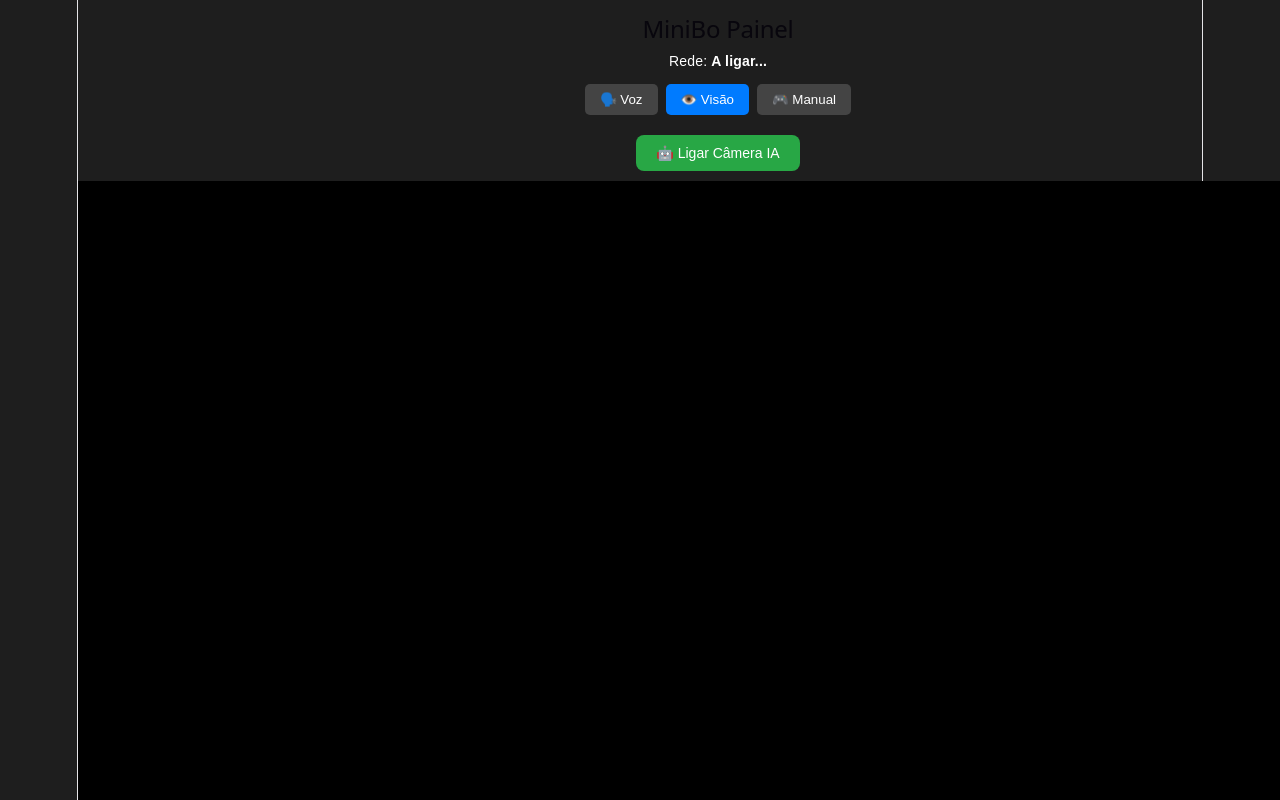
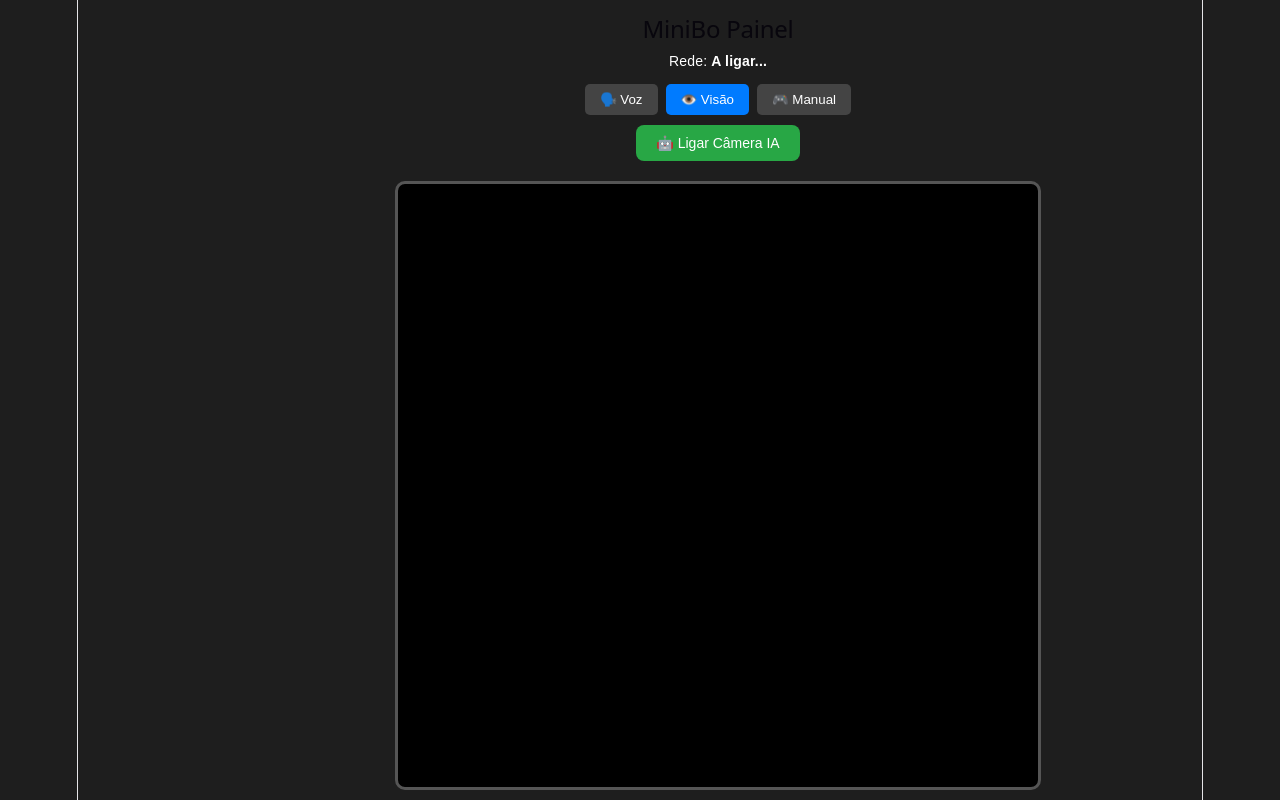
Before and after one commit to arturocunha/MiniBo, a React (Vite) app in the folder site-robo/: page / in a window 1280 px wide. Both pictures are taken after a click on the button "👁️ Visão". Shown: the top 800 px of the page. Built offline with nearby package versions, Linux system fonts and the light colour scheme; no server answers.

Commit message:
tentativa 22

```diff
--- a/site-robo/src/App.tsx
+++ b/site-robo/src/App.tsx
@@ -302,12 +302,12 @@ function App() {
         </div>
       </div>
 
-      {/* ÁREA DE CONTEÚDO (Usa minHeight: 0 para nunca estourar o limite da tela) */}
+      {/* ÁREA DE CONTEÚDO */}
       <div style={{ flex: 1, display: 'flex', flexDirection: 'column', position: 'relative', minHeight: 0, overflow: 'hidden' }}>
 
         {/* ================= ABA VOZ ================= */}
         {abaAtiva === 'voz' && (
-          <div style={{ flex: 1, display: 'flex', flexDirection: 'column', alignItems: 'center', justifyContent: 'center', padding: '20px', minHeight: 0, overflowY: 'auto' }}>
+          <div style={{ flex: 1, display: 'flex', flexDirection: 'column', alignItems: 'center', justifyContent: 'center', padding: '20px', minHeight: 0, overflowY: 'hidden' }}>
             <p style={{ color: '#aaa', textAlign: 'center', margin: '0 0 10px 0' }}>Diga: Frente, Trás, Esquerda, Direita, Sentar, Deitar, Alongar, Dançar, Alegre, Parar</p>
             <button onClick={alternarMicrofone} style={{ padding: '15px 30px', fontSize: '18px', color: 'white', border: 'none', borderRadius: '10px', cursor: 'pointer', backgroundColor: ouvindoVoz ? '#dc3545' : '#28a745', marginBottom: '15px' }}>
               {ouvindoVoz ? '🛑 Parar Ouvinte' : '🎙️ Ativar Ouvinte'}
@@ -322,28 +322,35 @@ function App() {
 
         {/* ================= ABA VISÃO ================= */}
         {abaAtiva === 'visao' && (
-          <div style={{ flex: 1, display: 'flex', flexDirection: 'column', minHeight: 0 }}>
+          <div style={{ flex: 1, display: 'flex', flexDirection: 'column', alignItems: 'center', minHeight: 0, paddingBottom: '10px' }}>
 
-            <div style={{ padding: '10px', textAlign: 'center', flexShrink: 0 }}>
-              <button onClick={cameraLigada ? desligarVision : iniciarVision} style={{ padding: '10px 20px', fontSize: '14px', backgroundColor: cameraLigada ? '#dc3545' : '#28a745', color: 'white', border: 'none', borderRadius: '8px', cursor: 'pointer' }}>
+            {/* Controles e Informações (Sempre visíveis no topo da aba) */}
+            <div style={{ width: '100%', textAlign: 'center', flexShrink: 0, marginBottom: '10px' }}>
+              <button onClick={cameraLigada ? desligarVision : iniciarVision} style={{ padding: '10px 20px', fontSize: '14px', backgroundColor: cameraLigada ? '#dc3545' : '#28a745', color: 'white', border: 'none', borderRadius: '8px', cursor: 'pointer', marginBottom: '10px' }}>
                 {cameraLigada ? '❌ Desligar Câmera' : '🤖 Ligar Câmera IA'}
               </button>
-            </div>
-
-            {/* O Container de Vídeo agora é forçado a ficar dentro do espaço disponível */}
-            <div style={{ flex: 1, position: 'relative', backgroundColor: '#000', minHeight: 0, overflow: 'hidden' }}>
-              <video ref={videoRef} playsInline muted style={{ position: 'absolute', top: 0, left: 0, width: '100%', height: '100%', objectFit: 'contain', transform: 'scaleX(-1)' }} />
-              <canvas ref={canvasRef} style={{ position: 'absolute', top: 0, left: 0, width: '100%', height: '100%', objectFit: 'contain', transform: 'scaleX(-1)' }} />
 
               {cameraLigada && (
-                <div style={{ position: 'absolute', top: '15px', left: '15px', backgroundColor: 'rgba(0,0,0,0.7)', padding: '10px 15px', borderRadius: '8px', zIndex: 20 }}>
-                  <p style={{ margin: 0, fontSize: '12px', color: '#aaa' }}>Gesto:</p>
-                  <p style={{ margin: '2px 0 5px 0', fontWeight: 'bold', color: '#ffff00', fontSize: '16px' }}>{gestoNome}</p>
-                  <p style={{ margin: 0, fontSize: '12px', color: '#aaa' }}>Comando:</p>
-                  <p style={{ margin: '2px 0 0 0', fontWeight: 'bold', color: comandoAtualVisao === 'PARAR' ? '#dc3545' : '#17a2b8', fontSize: '18px' }}>{comandoAtualVisao}</p>
+                <div style={{ display: 'flex', justifyContent: 'center', alignItems: 'center', gap: '20px', backgroundColor: '#222', padding: '10px 20px', borderRadius: '8px', border: '1px solid #444', width: 'fit-content', margin: '0 auto' }}>
+                  <div style={{ textAlign: 'right' }}>
+                    <p style={{ margin: 0, fontSize: '12px', color: '#aaa' }}>Gesto Reconhecido</p>
+                    <p style={{ margin: '2px 0 0 0', fontWeight: 'bold', color: '#ffff00', fontSize: '16px' }}>{gestoNome}</p>
+                  </div>
+                  <div style={{ width: '1px', height: '30px', backgroundColor: '#555' }}></div>
+                  <div style={{ textAlign: 'left' }}>
+                    <p style={{ margin: 0, fontSize: '12px', color: '#aaa' }}>Comando</p>
+                    <p style={{ margin: '2px 0 0 0', fontWeight: 'bold', color: comandoAtualVisao === 'PARAR' ? '#dc3545' : '#17a2b8', fontSize: '18px' }}>{comandoAtualVisao}</p>
+                  </div>
                 </div>
               )}
             </div>
+
+            {/* A Câmera Clássica de 640x480 (Encolhe se não tiver espaço, sem quebrar layout) */}
+            <div style={{ position: 'relative', width: '100%', maxWidth: '640px', flex: 1, minHeight: 0, border: cameraLigada ? '3px solid #007bff' : '3px solid #555', borderRadius: '10px', backgroundColor: '#000', overflow: 'hidden' }}>
+              <video ref={videoRef} playsInline muted style={{ width: '100%', height: '100%', objectFit: 'cover', transform: 'scaleX(-1)' }} />
+              <canvas ref={canvasRef} style={{ position: 'absolute', top: 0, left: 0, width: '100%', height: '100%', objectFit: 'cover', transform: 'scaleX(-1)' }} />
+            </div>
+
           </div>
         )}
 
```
